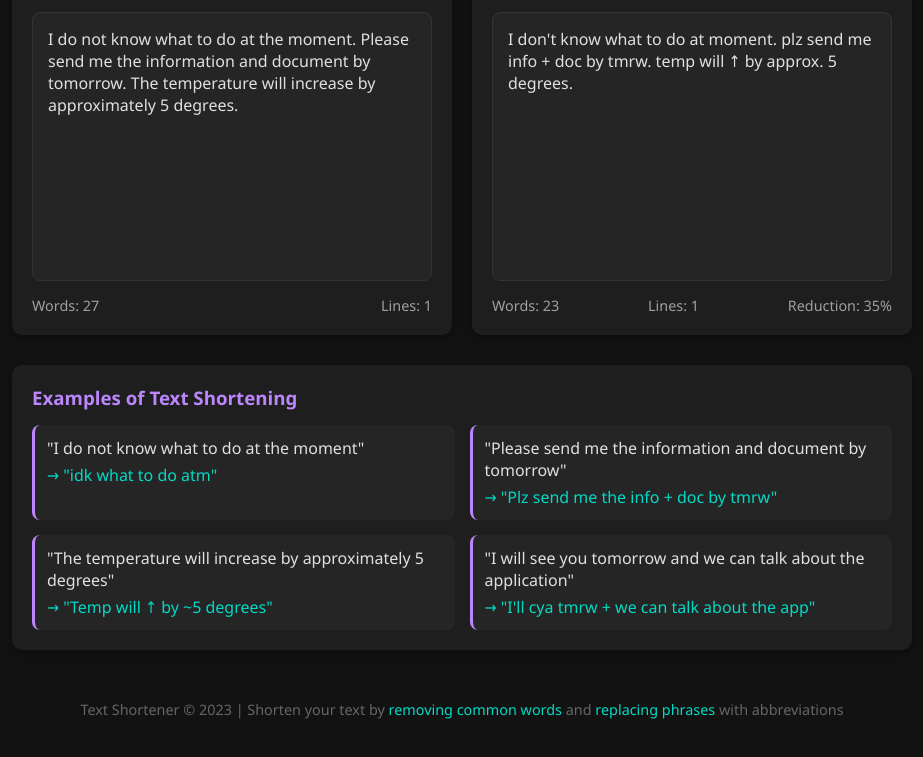
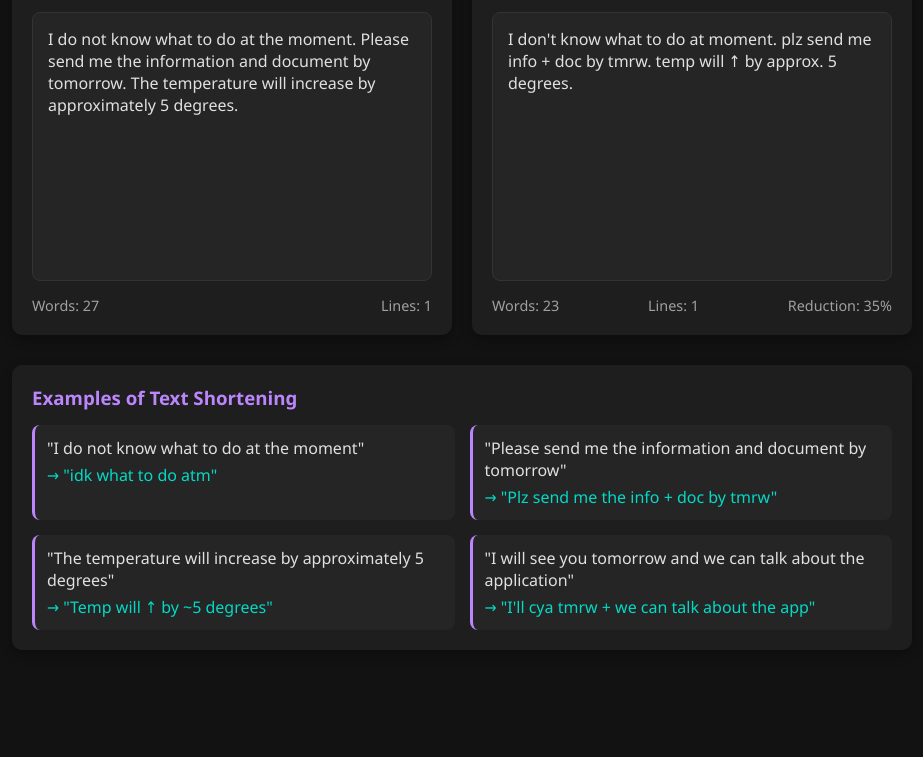
Before and after one commit to 4cry/text-shortener, a plain HTML site: page index.html in a window 1280 px wide. Shown: the part 245-1002 px from the top of the page, without its empty margins (178-1101 px from the left). After the commit the page ends 915 px from the top, so only its background shows below. Drawn offline with Linux system fonts and the light colour scheme.

Commit message:
Update index.html

```diff
--- a/index.html
+++ b/index.html
@@ -215,10 +215,6 @@
                 </div>
             </div>
         </div>
-
-        <footer>
-            <p>Text Shortener &copy; 2023 | Shorten your text by <span class="highlight">removing common words</span> and <span class="highlight">replacing phrases</span> with abbreviations</p>
-        </footer>
     </div>
 
     <script>
```
